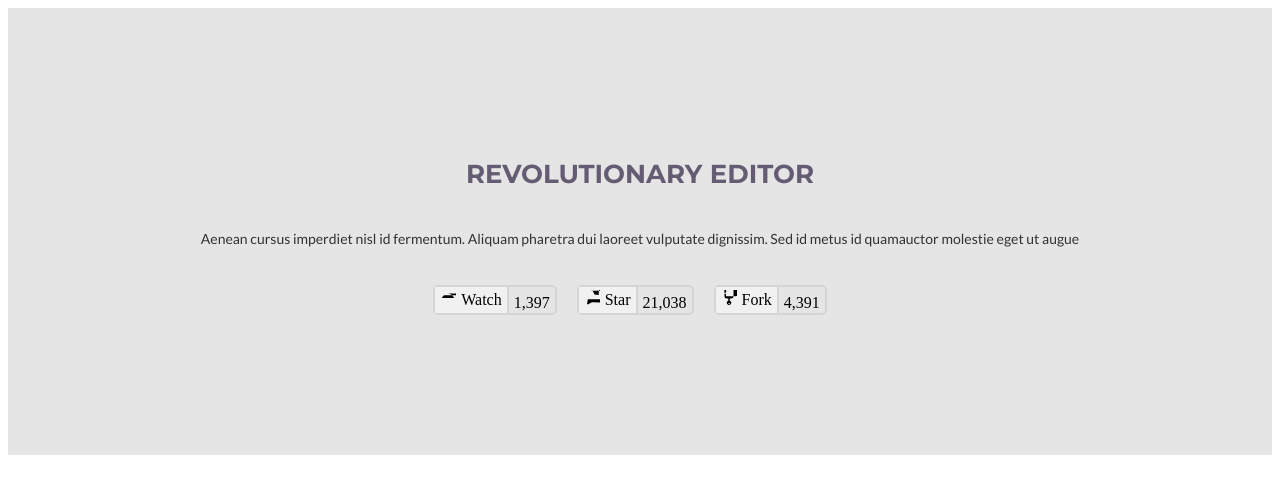
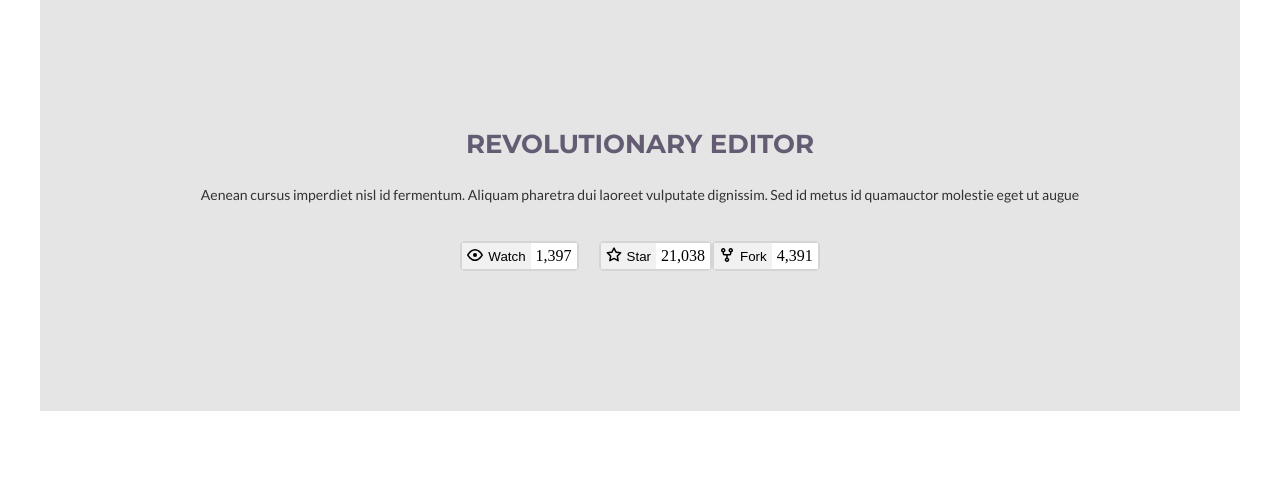
Before and after one commit to Slavon2020/step-project-forkio, a website: page index.html in a window 1280 px wide. Drawn offline with Linux system fonts and the light colour scheme.

Commit message:
stats | html and styles fixed on 320px

```diff
--- a/index.html
+++ b/index.html
@@ -10,7 +10,7 @@
 </head>
 <body>
     <section class="hero"></section>
-    <section class="stats">
+    <section class="stats container">
         <h2 class="stats__heading">
             Revolutionary editor
         </h2>
@@ -19,30 +19,30 @@
         </p>
         <div class="stats__items">
             <div class="stat-item">
-                <div class="stat-item__description">
+                <button type="submit" class="stat-item__description">
                     <div class="stat-item__img-frame">
-                        <svg class="stat-item__img" height="16" viewBox="0 0 16 16" version="1.1" width="16"aria-hidden="true"><path fill-rule="evenodd" d="M1.679 7.932c.412-.621 1.242-1.75 2.366-2.717C5.175 4.242 6527 3.5 8 3.5c1.473 0 2.824.742 3.955 1.715 1.124.967 1.954 2.096 2.366 2.717a.119.119 0 010 .136c-.412621-1.242 1.75-2.366 2.717C10.825 11.758 9.473 12.5 8 12.5c-1.473 0-2.824-.742-3.955-1.715C2.92 9.818 2.098.69 1.679 8.068a.119.119 0 010-.136zM8 2c-1.981 0-3.67.992-4.933 2.078C1.797 5.169.88 6.423.43 7.1a1.619 1619 0 000 1.798c.45.678 1.367 1.932 2.637 3.024C4.329 13.008 6.019 14 8 14c1.981 0 3.67-.992 4.933-2.078 127-1.091 2.187-2.345 2.637-3.023a1.619 1.619 0 000-1.798c-.45-.678-1.367-1.932-2.637-3.023C11.671 2.992 9981 2 8 2zm0 8a2 2 0 100-4 2 2 0 000 4z"></path></svg>
+                        <svg class="stat-item__img" height="16" viewBox="0 0 16 16" version="1.1" width="16" aria-hidden="true"><path fill-rule="evenodd" d="M1.679 7.932c.412-.621 1.242-1.75 2.366-2.717C5.175 4.242 6.527 3.5 8 3.5c1.473 0 2.824.742 3.955 1.715 1.124.967 1.954 2.096 2.366 2.717a.119.119 0 010 .136c-.412.621-1.242 1.75-2.366 2.717C10.825 11.758 9.473 12.5 8 12.5c-1.473 0-2.824-.742-3.955-1.715C2.92 9.818 2.09 8.69 1.679 8.068a.119.119 0 010-.136zM8 2c-1.981 0-3.67.992-4.933 2.078C1.797 5.169.88 6.423.43 7.1a1.619 1.619 0 000 1.798c.45.678 1.367 1.932 2.637 3.024C4.329 13.008 6.019 14 8 14c1.981 0 3.67-.992 4.933-2.078 1.27-1.091 2.187-2.345 2.637-3.023a1.619 1.619 0 000-1.798c-.45-.678-1.367-1.932-2.637-3.023C11.671 2.992 9.981 2 8 2zm0 8a2 2 0 100-4 2 2 0 000 4z"></path></svg>
                     </div>
                     <p class="stat-item__name">Watch</p>
-                </div>
+                </button>
                 <p class="stat-item__index">1,397</p>
             </div>
             <div class="stat-item">
-                <div class="stat-item__description">
+                <button type="submit" class="stat-item__description">
                     <div class="stat-item__img-frame">
-                        <svg class="stat-item__img" height="16" viewBox="0 0 16 16" version="1.1" width="16"aria-hidden="true"><path fill-rule="evenodd" d="M8 .25a.75.75 0 01.673.418l1.882 3.815 4.21.612a.75.75 0 01416 1.279l-3.046 2.97.719 4.192a.75.75 0 01-1.088.791L8 12.347l-3.766 1.98a.75.75 0 01-1.088-.79l.72-4.194L818 6.374a.75.75 0 01.416-1.28l4.21-.611L7.327.668A.75.75 0 018 .25zm0 2.445L6.615 5.5a.75.75 0 01-.56441l-3.097.45 2.24 2.184a.75.75 0 01.216.664l-.528 3.084 2.769-1.456a.75.75 0 01.698 0l2.77 1.456-.53-3.084a75.75 0 01.216-.664l2.24-2.183-3.096-.45a.75.75 0 01-.564-.41L8 2.694v.001z"></path></svg>
+                        <svg class="stat-item__img" height="16" viewBox="0 0 16 16" version="1.1" width="16" aria-hidden="true"><path fill-rule="evenodd" d="M8 .25a.75.75 0 01.673.418l1.882 3.815 4.21.612a.75.75 0 01.416 1.279l-3.046 2.97.719 4.192a.75.75 0 01-1.088.791L8 12.347l-3.766 1.98a.75.75 0 01-1.088-.79l.72-4.194L.818 6.374a.75.75 0 01.416-1.28l4.21-.611L7.327.668A.75.75 0 018 .25zm0 2.445L6.615 5.5a.75.75 0 01-.564.41l-3.097.45 2.24 2.184a.75.75 0 01.216.664l-.528 3.084 2.769-1.456a.75.75 0 01.698 0l2.77 1.456-.53-3.084a.75.75 0 01.216-.664l2.24-2.183-3.096-.45a.75.75 0 01-.564-.41L8 2.694v.001z"></path></svg>
                     </div>
                     <p class="stat-item__name">Star</p>
-                </div>
+                </button>
                 <p class="stat-item__index">21,038</p>
             </div>
             <div class="stat-item">
-                <div class="stat-item__description">
+                <button type="submit" class="stat-item__description">
                     <div class="stat-item__img-frame">
-                        <svg class="stat-item__img" viewBox="0 0 16 16" version="1.1" width="16" height="16"aria-hidden="true"><path fill-rule="evenodd" d="M5 3.25a.75.75 0 11-1.5 0 .75.75 0 011.5 0zm0 2.122a2.25 225 0 10-1.5 0v.878A2.25 2.25 0 005.75 8.5h1.5v2.128a2.251 2.251 0 101.5 0V8.5h1.5a2.25 2.25 0 002.25-2.25v-878a2.25 2.25 0 10-1.5 0v.878a.75.75 0 01-.75.75h-4.5A.75.75 0 015 6.25v-.878zm3.75 7.378a.75.75 0 11-1.5 0.75.75 0 011.5 0zm3-8.75a.75.75 0 100-1.5.75.75 0 000 1.5z"></path></svg>
+                        <svg class="stat-item__img" viewBox="0 0 16 16" version="1.1" width="16" height="16" aria-hidden="true"><path fill-rule="evenodd" d="M5 3.25a.75.75 0 11-1.5 0 .75.75 0 011.5 0zm0 2.122a2.25 2.25 0 10-1.5 0v.878A2.25 2.25 0 005.75 8.5h1.5v2.128a2.251 2.251 0 101.5 0V8.5h1.5a2.25 2.25 0 002.25-2.25v-.878a2.25 2.25 0 10-1.5 0v.878a.75.75 0 01-.75.75h-4.5A.75.75 0 015 6.25v-.878zm3.75 7.378a.75.75 0 11-1.5 0 .75.75 0 011.5 0zm3-8.75a.75.75 0 100-1.5.75.75 0 000 1.5z"></path></svg>
                     </div>
                     <p class="stat-item__name">Fork</p>
-                </div>
+                </button>
                 <p class="stat-item__index">4,391</p>
             </div>
         </div>
--- a/src/scss/sections/stats/_stats-styles.scss
+++ b/src/scss/sections/stats/_stats-styles.scss
@@ -33,12 +33,20 @@
         justify-content: center;
         flex-wrap: wrap;
     }
+    & {
+        button {
+            outline: none;
+            border: none;
+        }
+    }
 }
 
 .stat-item {
     display: flex;
     height: 26px;
-    margin-right: 20px;
+    &:first-child {
+        margin-right: 20px;
+    }
     border: 2px solid #D5D5D5;
     border-radius: 5px;
     margin-bottom: 20px;
```
Also changed, not shown: dist/css/style.css.
